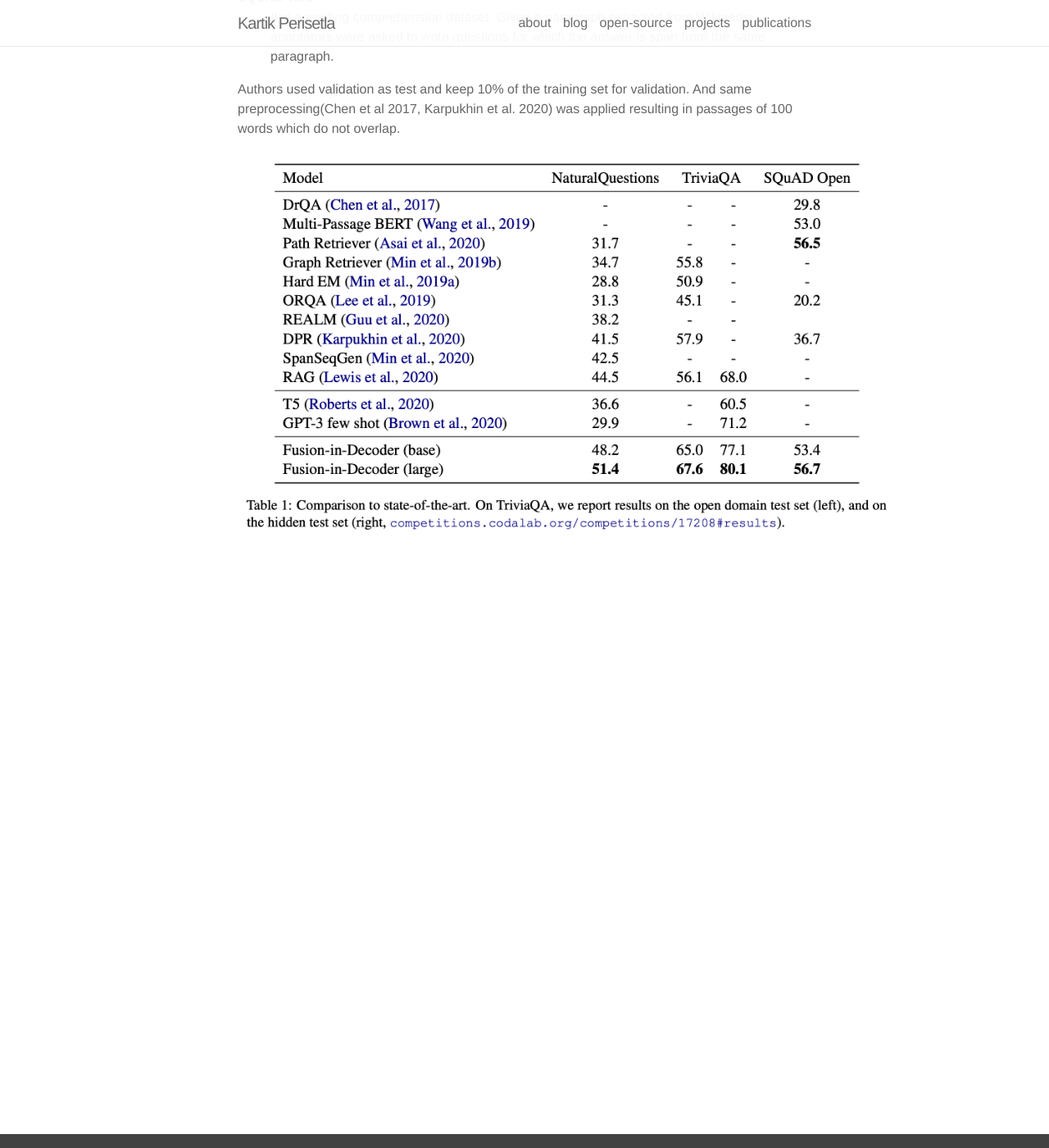
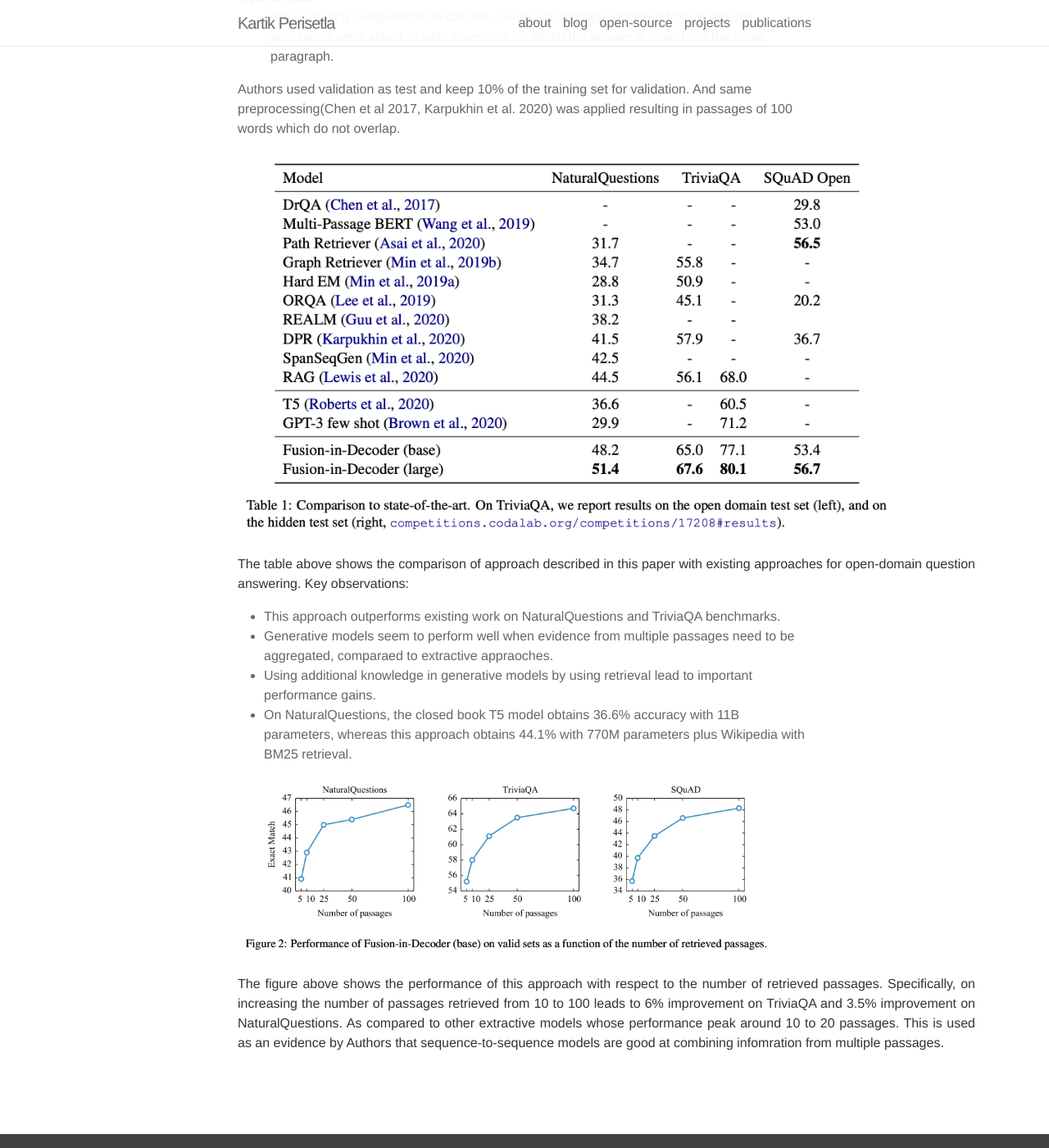
Before and after one commit to kartikperisetla/kartikperisetla.github.io, a Jekyll site: the page built from _posts/2020-07-25-leveraging-passage-retrieval-generative-models-qna.markdown, in a window 1280 px wide and 1400 px high, scrolled down 6301 px. Shown: the whole window at 82% size. Built offline with Jekyll 4.4.1, drawn with Linux system fonts in a browser that asks for light colours; nearby versions of some CDN libraries; comment, search, counter and statistics services are not loaded.

Commit message:
adding final part

```diff
--- a/_posts/2020-07-25-leveraging-passage-retrieval-generative-models-qna.markdown
+++ b/_posts/2020-07-25-leveraging-passage-retrieval-generative-models-qna.markdown
@@ -132,6 +132,17 @@ Authors used validation as test and keep 10% of the training set for validation.
 </p>
 <img width="800px" src="{{ site.baseurl }}/assets/img/blog/dpr_evaluation.png"/>
 <p align="justify">
+The table above shows the comparison of approach described in this paper with existing approaches for open-domain question answering. Key observations:
+</p>
+<ul>
+<li>This approach outperforms existing work on NaturalQuestions and TriviaQA benchmarks.</li>
+<li>Generative models seem to perform well when evidence from multiple passages need to be aggregated, comparaed to extractive appraoches.</li>
+<li>Using additional knowledge in generative models by using retrieval lead to important performance gains.</li>
+<li>On NaturalQuestions, the closed book T5 model obtains 36.6% accuracy with 11B parameters, whereas this approach obtains 44.1% with 770M parameters plus Wikipedia with BM25 retrieval.</li>
+</ul>
+<img width="650px" src="{{ site.baseurl }}/assets/img/blog/fid_scale.png"/>
+<p align="justify">
+The figure above shows the performance of this approach with respect to the number of retrieved passages. Specifically, on increasing the number of passages retrieved from 10 to 100 leads to 6% improvement on TriviaQA and 3.5% improvement on NaturalQuestions. As compared to other extractive models whose performance peak around 10 to 20 passages. This is used as an evidence by Authors that sequence-to-sequence models are good at combining infomration from multiple passages.
 </p>
 
 {% if page.comments %}
```
Also changed, not shown: assets/img/blog/fid_scale.png (added).
